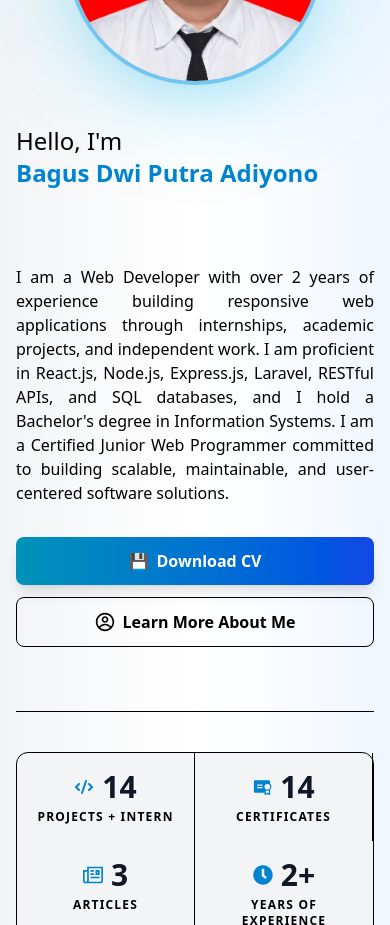
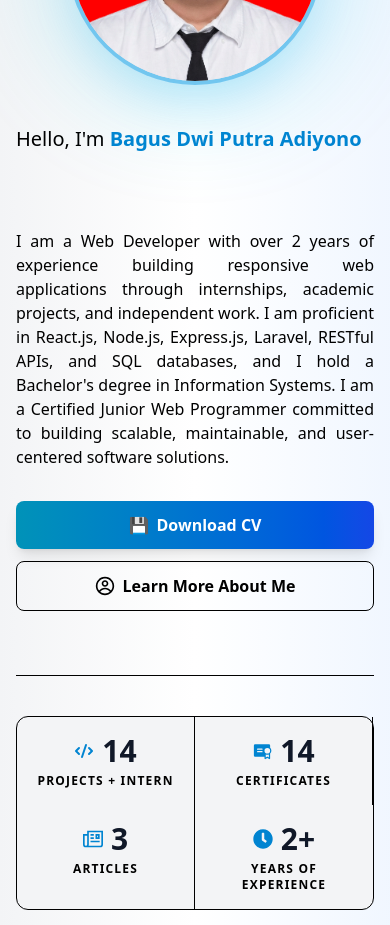
Before and after one commit to Bagusdpa4/Portofolio, a React (Vite) app: page / in a window 390 px wide. Shown: the part 1200-2125 px from the top of the page. Built offline with nearby package versions, Linux system fonts and the light colour scheme.

Commit message:
Responsive

```diff
--- a/src/assets/components/home/IntroOverlay.jsx
+++ b/src/assets/components/home/IntroOverlay.jsx
@@ -115,7 +115,12 @@ const badgeAnimationVariants = {
 
 // Animated Badges Component
 const AnimatedBadges = () => {
-  const badges = ["Web Developer", "IT Programmer", "IT Support"];
+  const badges = [
+    "Web Developer",
+    "IT Programmer",
+    "IT Support",
+    "IT Operational",
+  ];
 
   return (
     <motion.div
--- a/src/pages/Homepage.jsx
+++ b/src/pages/Homepage.jsx
@@ -351,15 +351,20 @@ export const Homepage = () => {
                 whileInView="visible"
                 viewport={{ once: true, amount: 0.3 }}
               >
-                <p className="text-2xl font-light text-black dark:text-white sm:text-3xl">
-                  <span className="block sm:inline">Hello, I'm </span>
+                <p className="text-xl font-light text-black dark:text-white sm:text-3xl">
+                  <span>Hello, I'm </span>
                   <span className="font-semibold text-sky-600 dark:text-cyan-400">
                     Bagus Dwi Putra Adiyono
                   </span>
                 </p>
                 <motion.div>
                   <TypewriterText
-                    texts={["Web Developer", "IT Programmer", "IT Support"]}
+                    texts={[
+                      "Web Developer",
+                      "IT Programmer",
+                      "IT Support",
+                      "IT Operational",
+                    ]}
                     typingSpeed={50}
                     deletingSpeed={25}
                     pauseDelay={1000}
```
